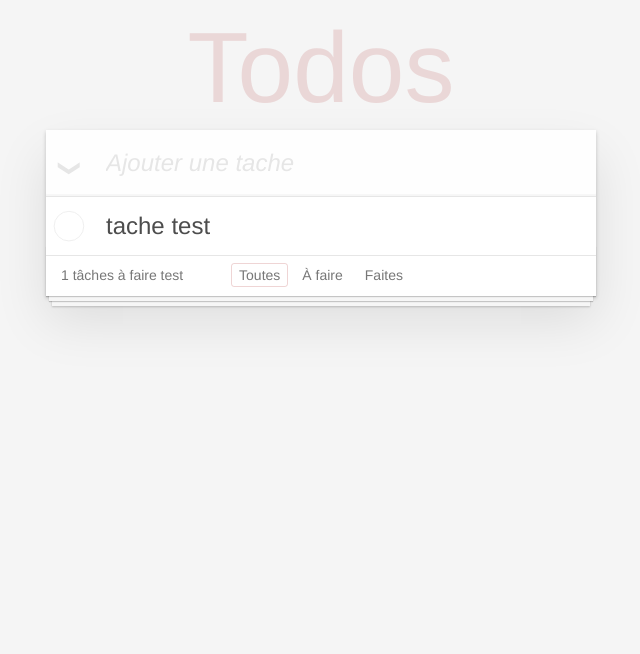
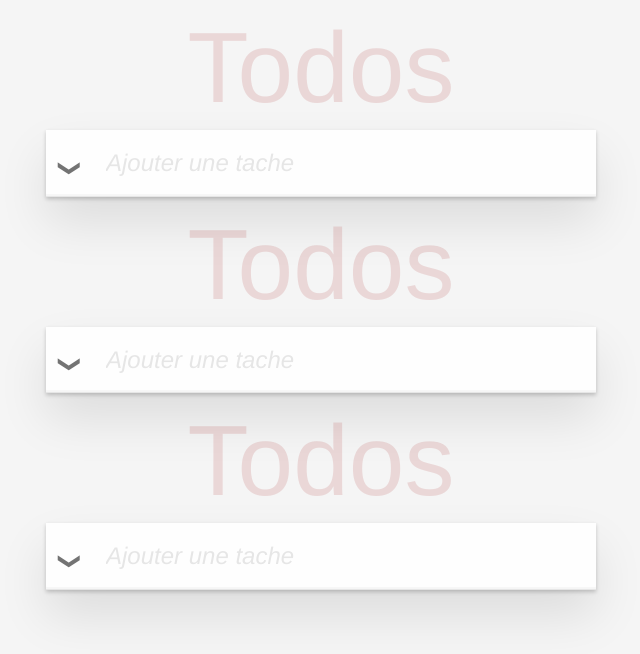
Before and after one commit to olivierraude/VueJS---todo-, a Vue app: page / in a window 1280 px wide. Shown: the top 654 px of the page, without its empty margins (319-959 px from the left). Built offline with nearby package versions, Linux system fonts and the light colour scheme.

Commit message:
staging to test

```diff
--- a/src/App.vue
+++ b/src/App.vue
@@ -1,5 +1,8 @@
 <template>
   <div>
+    {{ todos }}
+    <todos v-model="todos"></todos>
+    <todos></todos>
     <todos></todos>
   </div>
 </template>
@@ -9,6 +12,14 @@
 import Todos from "./components/Todos.vue"
 
 export default {
+  date() {
+    return {
+      todos: [{
+        name: 'Demo',
+        completed: true
+      }]
+    }
+  },
   Components: {
     Todos
   }
--- a/src/components/Todos.vue
+++ b/src/components/Todos.vue
@@ -51,12 +51,7 @@
 
     data() {
       return {
-        todos: [
-          {
-            name: "tache test",
-            completed: false,
-          },
-        ],
+        todos: [],
         newTodo: '',
         filter: 'all',
         editing: null,
```
